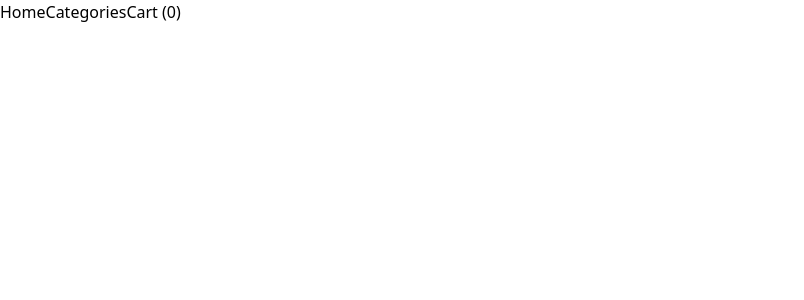
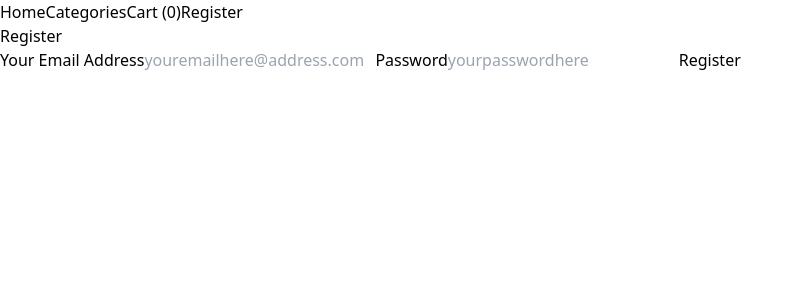
Before and after one commit to DClem742/CrudCo-ECommerce, a React (Vite) app: page /register in a window 1280 px wide. Shown: the top 300 px of the page, without its empty margins (0-804 px from the left). Built offline with nearby package versions, Linux system fonts and the light colour scheme.

Commit message:
added registration page

```diff
--- a/package.json
+++ b/package.json
@@ -12,7 +12,8 @@
   "dependencies": {
     "react": "^18.3.1",
     "react-dom": "^18.3.1",
-    "react-router-dom": "^6.27.0"
+    "react-router-dom": "^6.27.0",
+    "zod": "^3.23.8"
   },
   "devDependencies": {
     "@eslint/js": "^9.11.1",
--- a/src/App.jsx
+++ b/src/App.jsx
@@ -1,11 +1,11 @@
 import { useState } from 'react';
 import { BrowserRouter, Routes, Route, Link } from 'react-router-dom';
-import ShoppingList from './components/ShoppingList.jsx';
 import Categories from './components/Categories.jsx';
 import CategoryProducts from './components/CategoryProducts.jsx';
 import ProductDetail from './components/ProductDetail.jsx';
 import Cart from './components/Cart.jsx';
 import HomePage from './components/HomePage.jsx';
+import Registration from './components/Registration.jsx';
 
 function App() {
   const [cart, setCart] = useState([]);
@@ -28,6 +28,7 @@ function App() {
                       <Link to="/cart" className="text-white hover:text-blue-400 transition-colors">
                           Cart ({cart.length})
                       </Link>
+                      <Link to="/register" className="text-white hover:text-blue-400 transition-colors">Register</Link>
                   </div>
               </nav>
 
@@ -37,9 +38,11 @@ function App() {
                   <Route path="/category/:categoryName" element={<CategoryProducts />} />
                   <Route path="/product/:productId" element={<ProductDetail addToCart={addToCart} />} />
                   <Route path="/cart" element={<Cart items={cart} removeFromCart={removeFromCart} />} />
+                  <Route path="/register" element={<Registration />} />
               </Routes>
           </BrowserRouter>
       </div>
   );
 }
+
 export default App;
--- a/src/components/HomePage.jsx
+++ b/src/components/HomePage.jsx
@@ -3,7 +3,7 @@ import { Link } from 'react-router-dom';
 function HomePage() {
     return (
         <div className="container mx-auto px-4 py-8">
-            <h1 className="text-4xl font-bold text-center mb-8 text-white">Welcome to Our Shop</h1>
+            <h1 className="text-4xl font-bold text-center mb-8 text-white">Welcome to Crud Co</h1>
 
             <div className="max-w-6xl mx-auto">
                 <section className="bg-gray-900 rounded-lg p-12 text-center mb-12">
--- /dev/null
+++ b/src/components/Registration.jsx
@@ -0,0 +1,63 @@
+import { z } from "zod";
+
+export const registrationSchema = z.object({
+    username: z.string()
+        .email("Please enter a valid email address")
+        .min(1, "Email is required")
+        .transform(email => email.toLowerCase()),
+    password: z.string()
+        .min(8, "Password must be at least 8 characters")
+        .regex(/[A-Z]/, "Password must contain at least one uppercase letter")
+        .regex(/[0-9]/, "Password must contain at least one number")
+});
+
+const Registration = () => {
+    const handleSubmit = async (event) => {
+        event.preventDefault();
+        const formData = {
+            username: event.target.username.value,
+            password: event.target.password.value
+        };
+
+        const result = await registrationSchema.safeParseAsync(formData);
+        if (result.success) {
+            console.log('Valid Registration Data:', result.data);
+        } else {
+            console.log('Validation errors:', result.error);
+        }
+    };
+
+    return (
+        <div className="container mx-auto mt-8 p-4">
+            <form onSubmit={handleSubmit} className="max-w-md mx-auto bg-gray-800 p-6 rounded-lg">
+                <h2 className="text-2xl mb-4">Register</h2>
+                <label className="block mb-4">
+                    Your Email Address
+                    <input
+                        name="username"
+                        type="email"
+                        placeholder="youremailhere@address.com"
+                        className="w-full mt-1 p-2 bg-gray-700 rounded"
+                    />
+                </label>
+                <label className="block mb-4">
+                    Password
+                    <input
+                        name="password"
+                        type="password"
+                        placeholder="yourpasswordhere"
+                        className="w-full mt-1 p-2 bg-gray-700 rounded"
+                    />
+                </label>
+                <button
+                    type="submit"
+                    className="w-full bg-blue-500 text-white p-2 rounded hover:bg-blue-600"
+                >
+                    Register
+                </button>
+            </form>
+        </div>
+    );
+};
+
+export default Registration;
--- a/src/components/ShoppingList.jsx
+++ /dev/null
@@ -1,16 +0,0 @@
-const ShoppingList = ({ items }) => {
-    const { item1, item2, item3 } = items;
-
-    return (
-        <div>
-            <h2>Shopping List</h2>
-            <ul>
-                {!!item1 && <li>{item1}</li>}
-                {!!item2 && <li>{item2}</li>}
-                {!!item3 && <li>{item3}</li>}
-            </ul>
-        </div>
-    );
-}
-
-export default ShoppingList;
```
Also changed, not shown: src/components/ShoppingForm.jsx (deleted, +0 -46 lines), 1 other file (tests, documents, lock files or other folders). Lines whose indentation alone changed are shown as unchanged.
